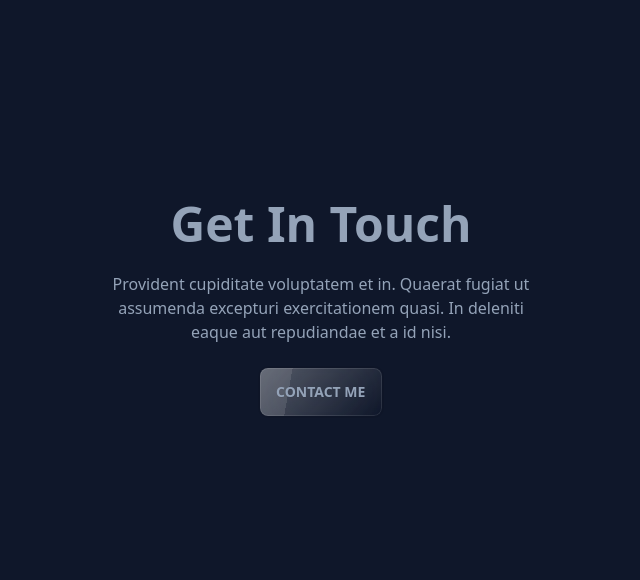
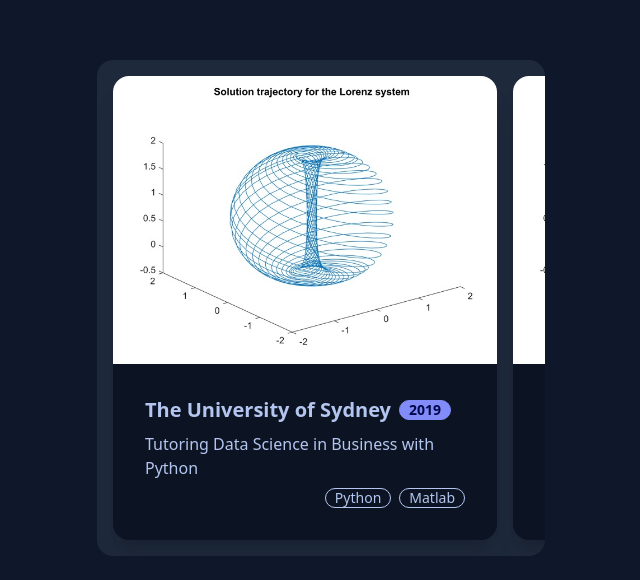
Before and after one commit to hhdreamer13/ayoob-portfolio, a React (Vite) app: page / in a window 1280 px wide. Shown: the part 3460-4040 px from the top of the page, without its empty margins (319-959 px from the left). Built offline with nearby package versions, Linux system fonts and the light colour scheme.

Commit message:
commit experience section starter.

```diff
--- a/src/App.jsx
+++ b/src/App.jsx
@@ -7,6 +7,7 @@ import Footer from "./components/Footer/Footer";
 import BackgroundAnimation from "./components/BackgroundAnimation/BackgroundAnimation";
 import ContactMe from "./components/ContactMe/ContactMe";
 import Education from "./components/Education/Education";
+import Experience from "./components/Experience/Experience";
 
 function App() {
   return (
@@ -23,6 +24,7 @@ function App() {
       <AboutMe />
       <Education />
       <Projects />
+      <Experience />
       <ContactMe />
       <Footer />
     </Router>
--- /dev/null
+++ b/src/components/Experience/Experience.jsx
@@ -0,0 +1,64 @@
+const Experience = () => {
+  return (
+    <div className="flex min-h-screen items-center justify-center">
+      <div className="carousel-center carousel rounded-box max-w-md space-x-4 bg-neutral p-4">
+        <div className="carousel-item">
+          <div className="card w-96 bg-base-300 shadow-xl">
+            <figure>
+              <img src="/Picture 1.jpg" alt="Shoes" />
+            </figure>
+            <div className="card-body">
+              <h2 className="card-title">
+                The University of Sydney
+                <div className="badge-secondary badge">2019</div>
+              </h2>
+              <p>Tutoring Data Science in Business with Python</p>
+              <div className="card-actions justify-end">
+                <div className="badge-outline badge">Python</div>
+                <div className="badge-outline badge">Matlab</div>
+              </div>
+            </div>
+          </div>
+        </div>
+        <div className="carousel-item">
+          <div className="card w-96 bg-base-300 shadow-xl">
+            <figure>
+              <img src="/Picture 1.jpg" alt="Shoes" />
+            </figure>
+            <div className="card-body">
+              <h2 className="card-title">
+                The University of Sydney
+                <div className="badge-secondary badge">2019</div>
+              </h2>
+              <p>Tutoring Data Science in Business with Python</p>
+              <div className="card-actions justify-end">
+                <div className="badge-outline badge">Python</div>
+                <div className="badge-outline badge">Matlab</div>
+              </div>
+            </div>
+          </div>
+        </div>
+        <div className="carousel-item">
+          <div className="card w-96 bg-base-300 shadow-xl">
+            <figure>
+              <img src="/Picture 1.jpg" alt="Shoes" />
+            </figure>
+            <div className="card-body">
+              <h2 className="card-title">
+                The University of Sydney
+                <div className="badge-secondary badge">2019</div>
+              </h2>
+              <p>Tutoring Data Science in Business with Python</p>
+              <div className="card-actions justify-end">
+                <div className="badge-outline badge">Python</div>
+                <div className="badge-outline badge">Matlab</div>
+              </div>
+            </div>
+          </div>
+        </div>
+      </div>
+    </div>
+  );
+};
+
+export default Experience;
--- a/src/components/Header/Header.jsx
+++ b/src/components/Header/Header.jsx
@@ -60,7 +60,7 @@ const Header = () => {
           })}
 
           <li className="">
-            <label className="swap swap-rotate">
+            <label className="swap-rotate swap">
               <input type="checkbox" onClick={toggleTheme} />
               <FaSun className="swap-on h-5 w-5 fill-current" />
               <FaMoon className="swap-off h-5 w-5 fill-current" />
--- a/src/components/Projects/Projects.jsx
+++ b/src/components/Projects/Projects.jsx
@@ -9,6 +9,7 @@ const Projects = () => {
           return (
             <div
               key={i}
+              // eslint-disable-next-line jsx-a11y/no-noninteractive-tabindex
               tabIndex={0}
               className="collapse-arrow rounded-box collapse border border-base-300 bg-base-100 hover:bg-base-200"
             >
```
Also changed, not shown: public/Picture 1.jpg (added), public/placeholder.png (added), src/components/NavDropDown/NavDropDown.jsx (deleted).
